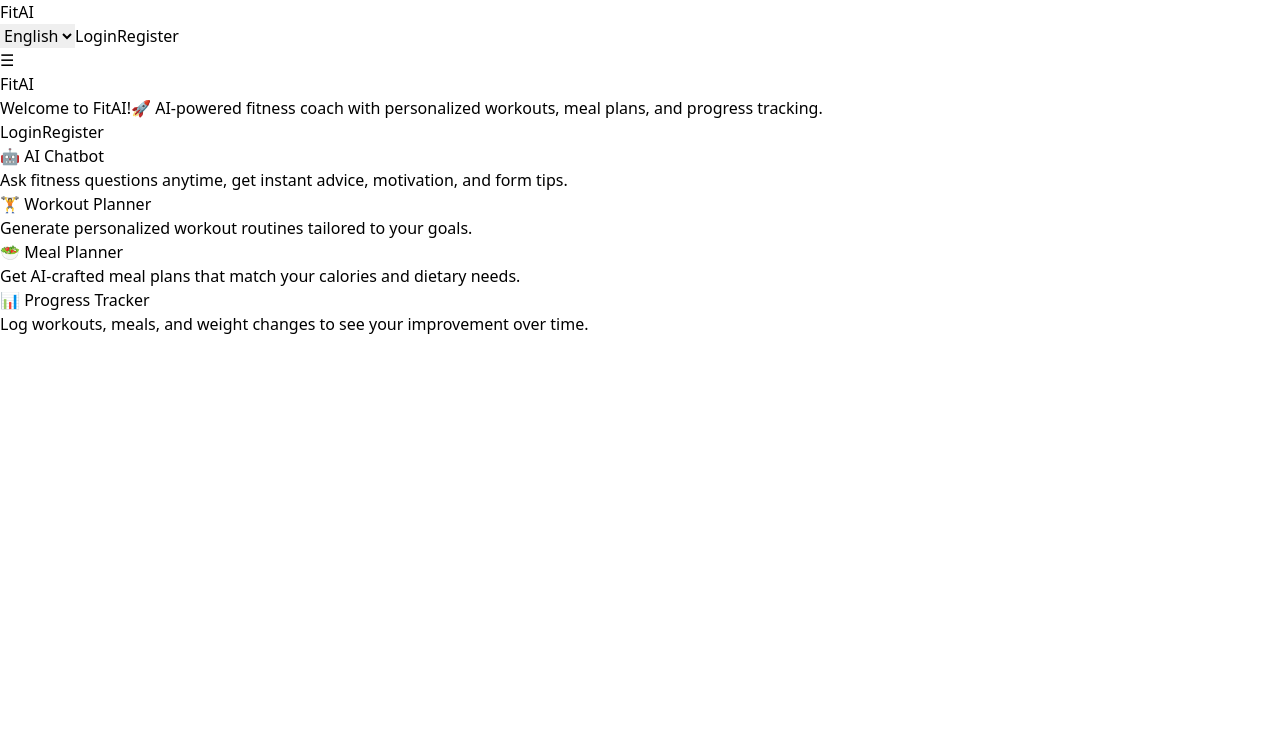
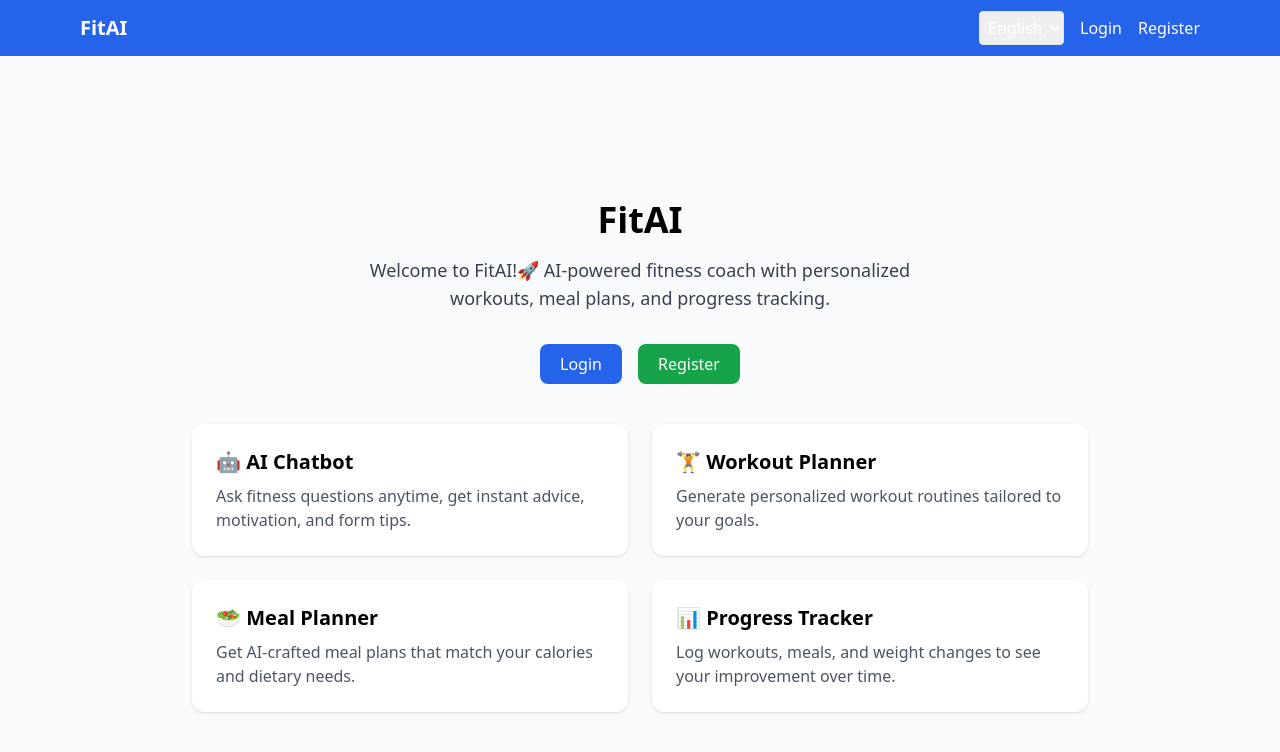
Before and after one commit to akash564com/fitai-app, a Next.js app: page / in a window 1280 px wide. Shown: the top 752 px of the page. Built offline with nearby package versions, Linux system fonts and the light colour scheme; no server answers.

Commit message:
Update tailwind.config.js

```diff
--- a/tailwind.config.js
+++ b/tailwind.config.js
@@ -0,0 +1,11 @@
+module.exports = {
+  content: [
+    "./pages/**/*.{js,ts,jsx,tsx}",
+    "./components/**/*.{js,ts,jsx,tsx}",
+    "./app/**/*.{js,ts,jsx,tsx}",
+  ],
+  theme: {
+    extend: {},
+  },
+  plugins: [],
+};
```
